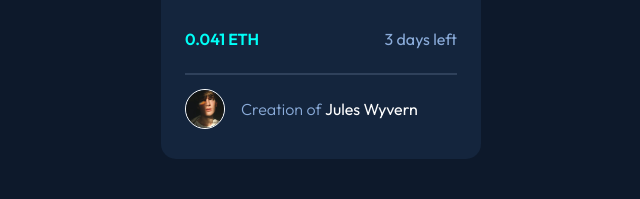
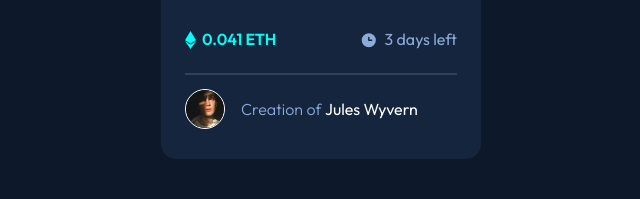
Before and after one commit to elorenn/NFT-preview-card-component, a plain HTML site: page index.html in a window 1280 px wide. Shown: the part 455-654 px from the top of the page, 319-959 px from the left. Drawn offline with Linux system fonts and the light colour scheme.

Commit message:
add icons

```diff
--- a/assets/styles/styles.css
+++ b/assets/styles/styles.css
@@ -35,7 +35,7 @@ body {
   cursor: default;
 }
 
-.card img {
+figure > img {
   max-width: 100%;
   display: block;
 }
@@ -112,6 +112,12 @@ figure.img-wrapper:hover > .img-wrapper::before {
   font-weight: 400;
 }
 
+p > img {
+  vertical-align: text-bottom;
+  height: 18px;
+  margin-right: 3px;
+}
+
 .card .price {
   color: var(--cyan);
   font-weight: 600;
--- a/index.html
+++ b/index.html
@@ -32,8 +32,14 @@
         <p>Our Equilibrium collection promotes balance and calm.</p>
       </section>
       <section class="data">
-        <p class="price">0.041 ETH </p>
-        <p class="time">3 days left</p>
+        <p class="price">
+          <img src="./assets/images/icon-ethereum.svg" alt="etherium" />
+          0.041 ETH
+        </p>
+        <p class="time">
+          <img src="./assets/images/icon-clock.svg" alt="clock" />
+          3 days left
+        </p>
       </section>
       <hr />
       <section class="credit">
```
